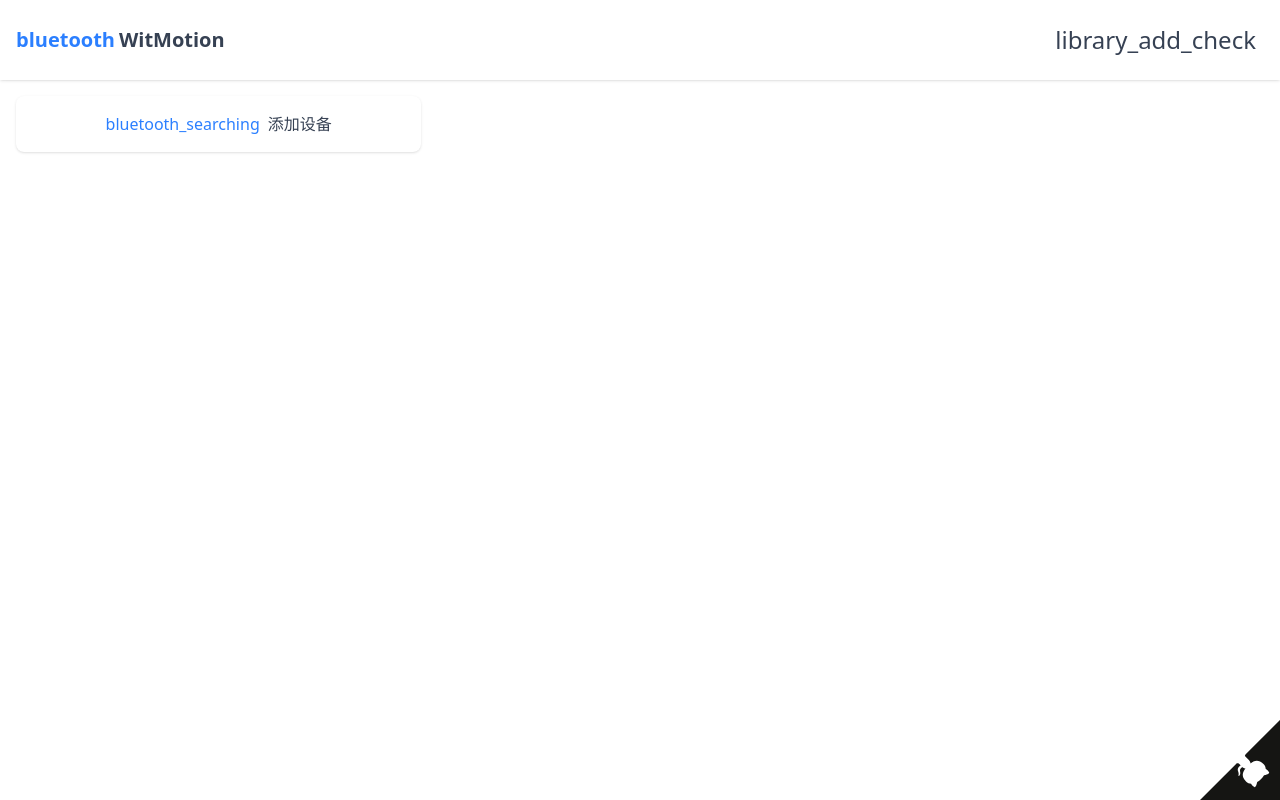
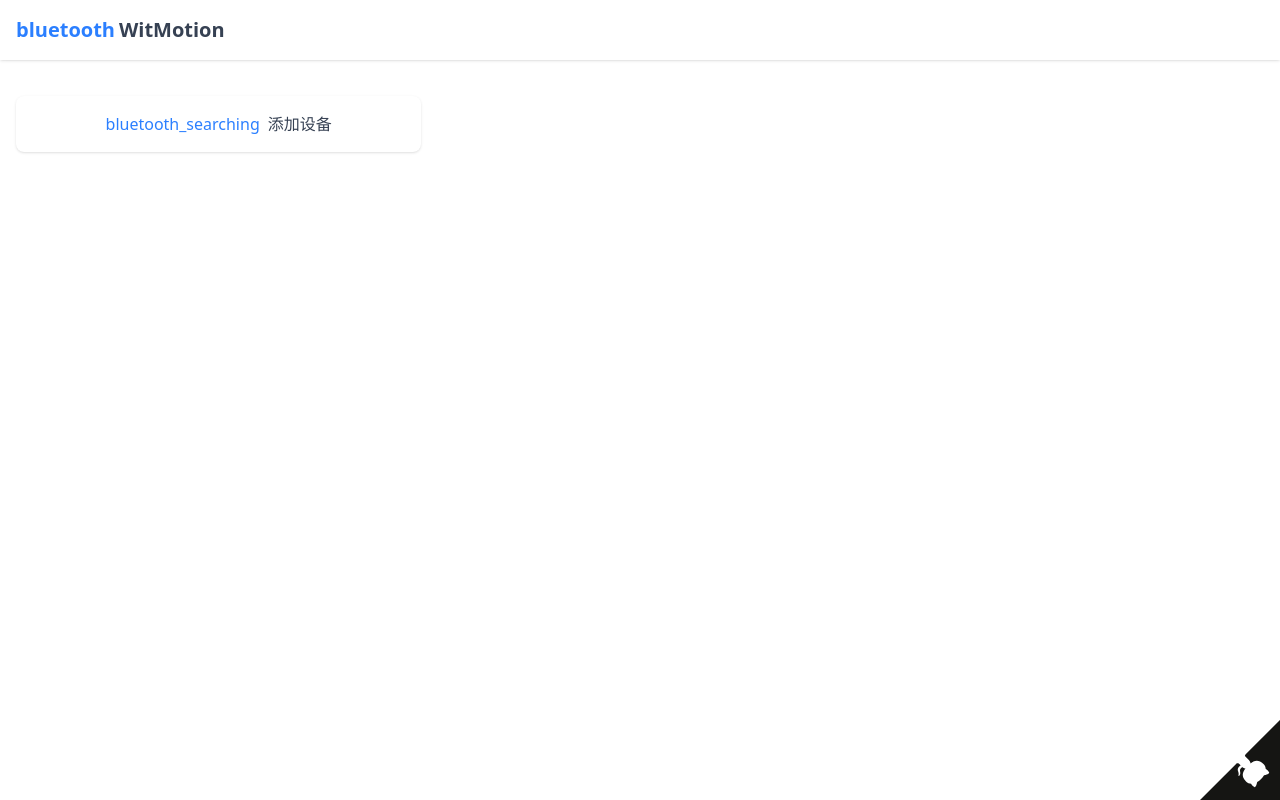
Before and after one commit to hanabix/vizmo, a Vue app: page / in a window 1280 px wide. Built offline with nearby package versions, Linux system fonts and the light colour scheme.

Commit message:
Multiple selection.

```diff
--- a/src/App.vue
+++ b/src/App.vue
@@ -46,7 +46,7 @@
       <span class="material-icons text-blue-500">bluetooth</span>
       WitMotion
     </h1>
-    <button class="p-2 hover:bg-gray-100 flex items-center">
+    <button v-if="devices.length > 0" class="p-2 hover:bg-gray-100 flex items-center" title="多选">
       <span class="material-icons-outlined text-2xl text-gray-700">library_add_check</span>
     </button>
   </nav>
```
